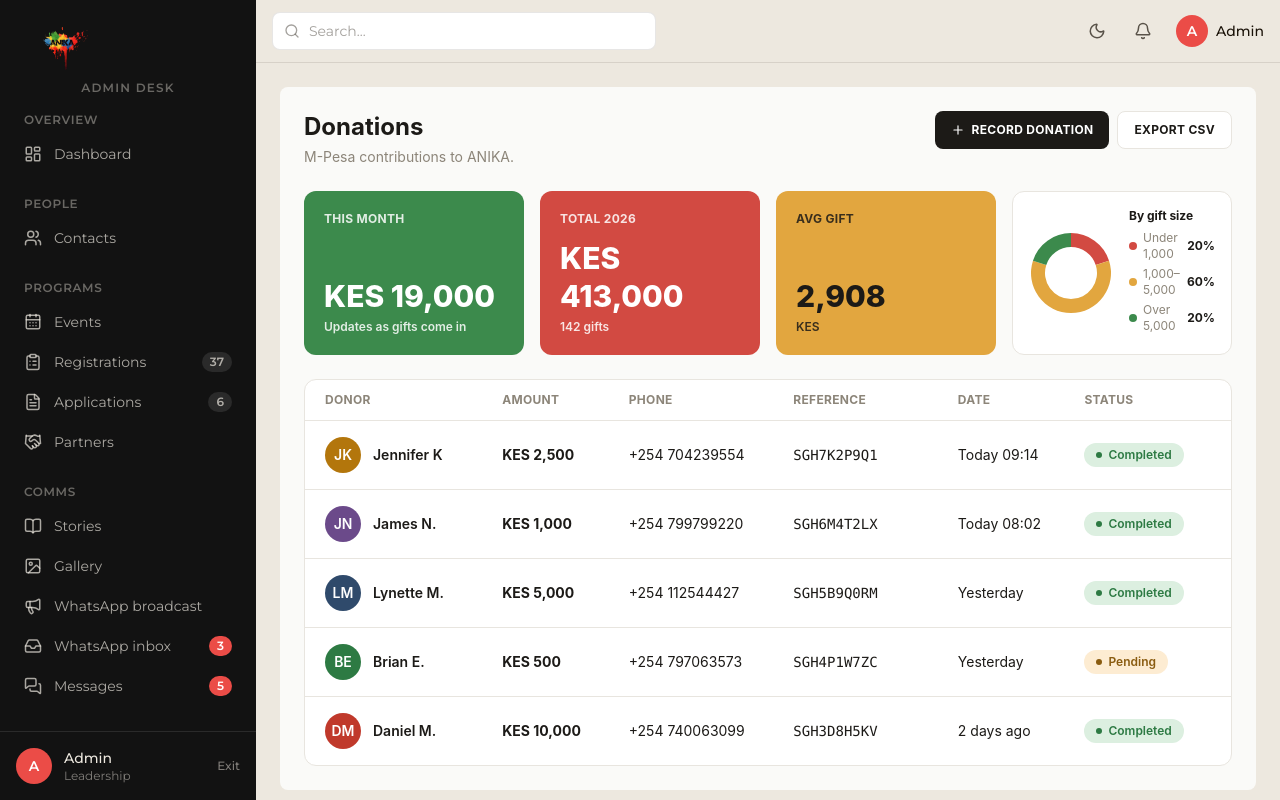
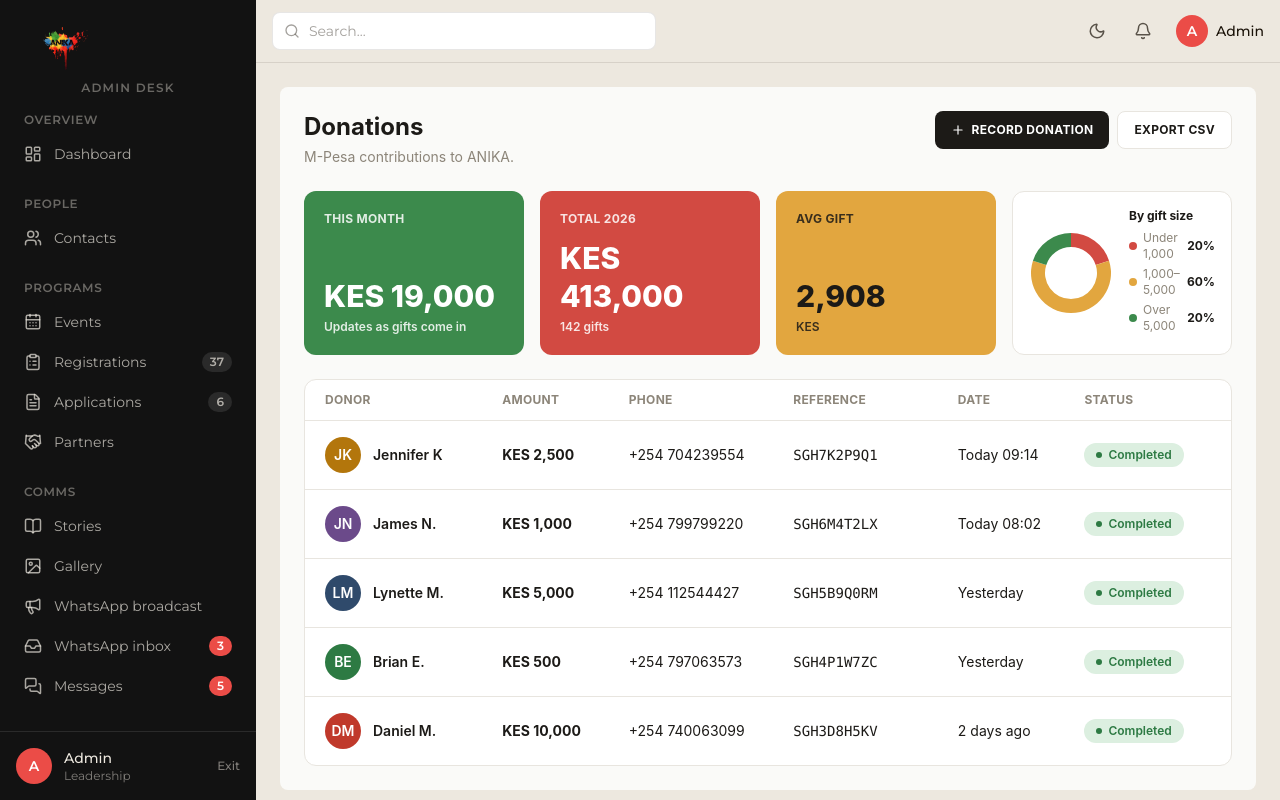
Before and after one commit to Jkosencha/Anika-Initiative, a React (Vite) app: page /admin/donations in a window 1280 px wide. Built offline with nearby package versions, Linux system fonts and the light colour scheme.

Commit message:
feat:added completion status

```diff
--- a/src/admin/pages/Donations.jsx
+++ b/src/admin/pages/Donations.jsx
@@ -73,7 +73,7 @@ const SEED = [
   { id: 1, donor: "Jennifer K", amount: 2500, phone: "+254 704239554", reference: "SGH7K2P9Q1", date: "Today 09:14", status: "Completed", month: "current" },
   { id: 2, donor: "James N.", amount: 1000, phone: "+254 799799220", reference: "SGH6M4T2LX", date: "Today 08:02", status: "Completed", month: "current" },
   { id: 3, donor: "Lynette M.", amount: 5000, phone: "+254 112544427", reference: "SGH5B9Q0RM", date: "Yesterday", status: "Completed", month: "current" },
-  { id: 4, donor: "Brian E.", amount: 500, phone: "+254 797063573", reference: "SGH4P1W7ZC", date: "Yesterday", status: "Pending", month: "current" },
+  { id: 4, donor: "Brian E.", amount: 500, phone: "+254 797063573", reference: "SGH4P1W7ZC", date: "Yesterday", status: "Completed", month: "current" },
   { id: 5, donor: "Daniel M.", amount: 10000, phone: "+254 740063099", reference: "SGH3D8H5KV", date: "2 days ago", status: "Completed", month: "current" },
 ];
 
```
